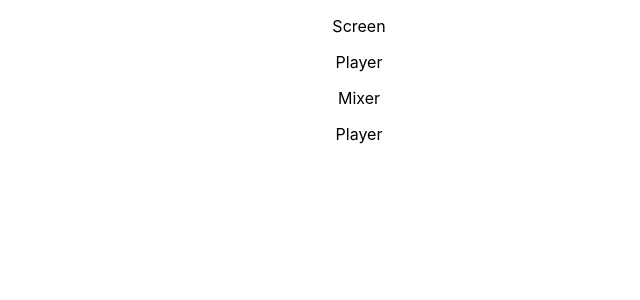
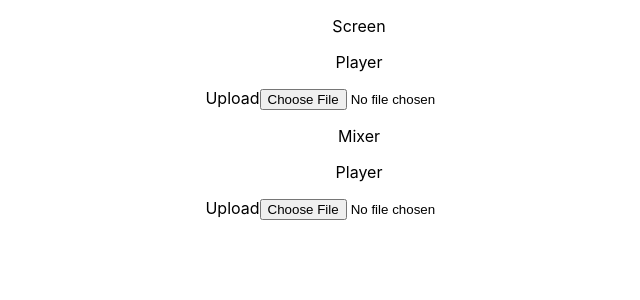
Before and after one commit to CheckersRT/dj-b2b-client, a React (Create React App) app: page / in a window 1280 px wide. Shown: the top 300 px of the page, without its empty margins (281-921 px from the left). Built offline with nearby package versions, Linux system fonts and the light colour scheme.

Commit message:
add form to player

```diff
--- a/package.json
+++ b/package.json
@@ -15,7 +15,7 @@
     "tone": "^14.8.49"
   },
   "scripts": {
-    "start": "react-scripts start",
+    "dev": "react-scripts start",
     "build": "react-scripts build",
     "test": "react-scripts test",
     "eject": "react-scripts eject"
--- a/src/App.js
+++ b/src/App.js
@@ -2,14 +2,17 @@ import './App.css';
 import Screen from './components/Screen/Screen';
 import Mixer from './components/Mixer/Mixer';
 import Player from './components/Player/Player';
+import { useState } from 'react';
 
 function App() {
+  const [fileData, setFileData] = useState("")
+
   return (
     <div className="App">
       <Screen/>
-      <Player/>
+      <Player fileData={fileData} setFileData={setFileData}/>
       <Mixer/>
-      <Player/>
+      <Player fileData={fileData} setFileData={setFileData}/>
 
     </div>
   );
--- a/src/components/Player/Player.js
+++ b/src/components/Player/Player.js
@@ -1,7 +1,13 @@
-export default function Player({params}) {
-    return (
-        <>
-            <p>Player</p>
-        </>
-    )
+import { onChange, onSubmit } from "./functions";
+
+export default function Player({ fileData, setFileData }) {
+  return (
+    <>
+      <p>Player</p>
+      <form name="uploadForm" onSubmit={(event) => onSubmit(event, fileData)}>
+        <label htmlFor="upload">Upload</label>
+        <input type="file" name="upload" onChange={(event) => onChange(event, setFileData)}></input>
+      </form>
+    </>
+  );
 }
--- /dev/null
+++ b/src/components/Player/functions.js
@@ -0,0 +1,11 @@
+export async function onChange(event, setFileData) {
+    const file = event.currentTarget.files[0]
+
+    if(file) {
+        setFileData(file)
+    }
+}
+
+export async function onSubmit(event, fileData) {
+
+}
```
